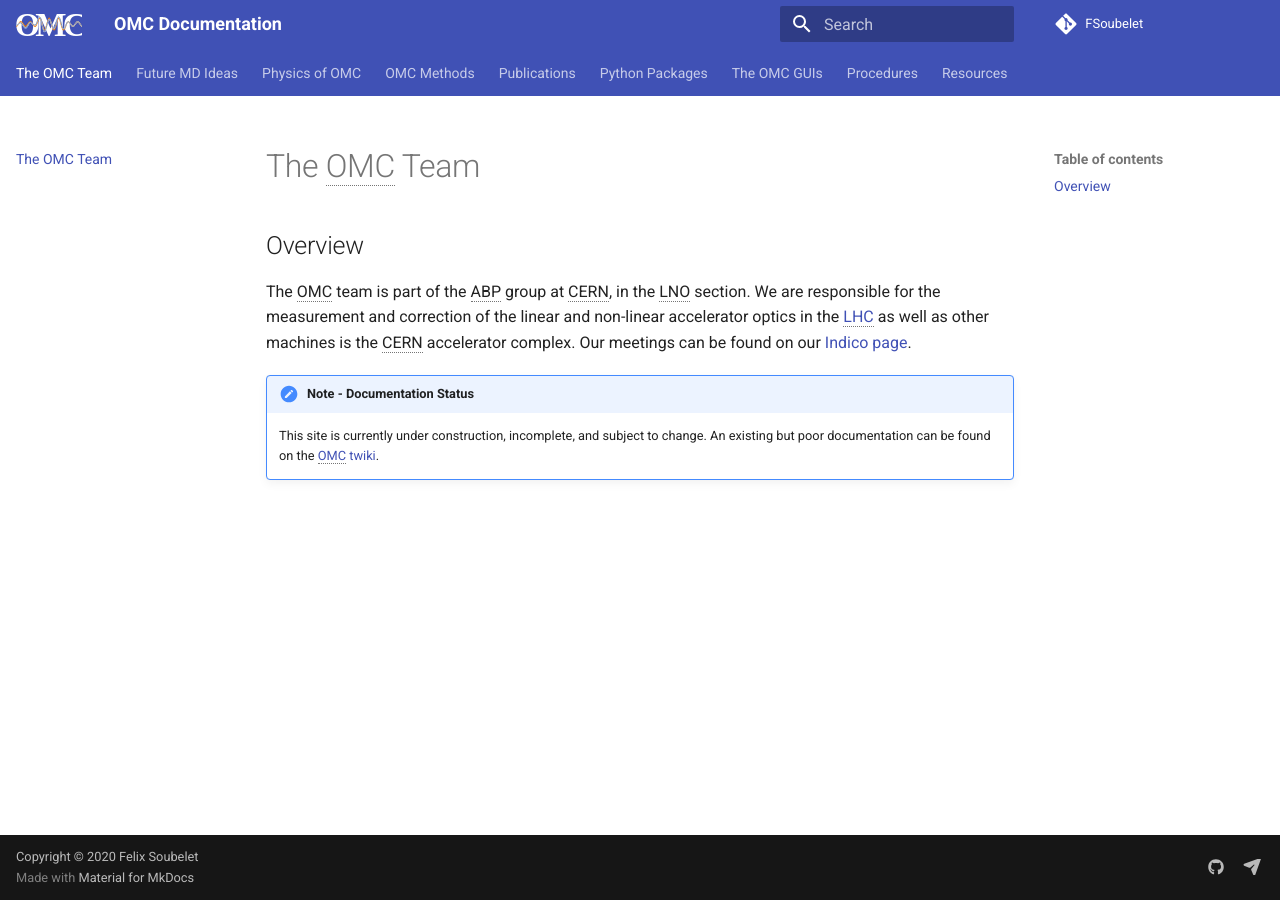
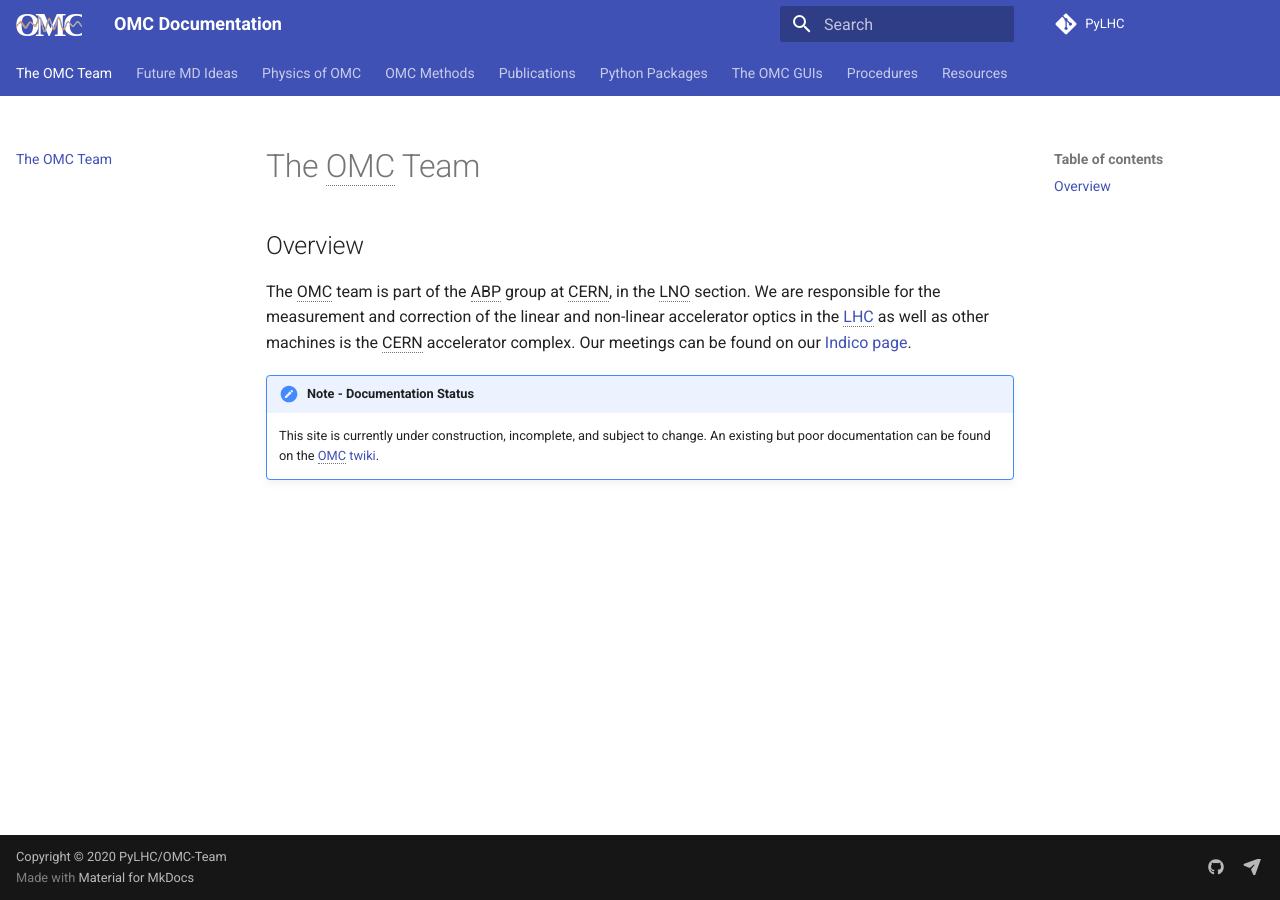
Before and after one commit to pylhc/pylhc.github.io, an MkDocs documentation site: the page built from docs/index.md, in a window 1280 px wide. Built offline with MkDocs 1.6.1 and Material for MkDocs 9.7.7, drawn with Linux system fonts in a browser that asks for light colours.

Commit message:
#15 change links and copyright

```diff
--- a/mkdocs.yml
+++ b/mkdocs.yml
@@ -6,20 +6,22 @@
 site_description: >-
   Documentation pages for the OMC Team at CERN. Content includes documentation
   on our activities, workflows and software as well as resources for members.
-site_author: Felix Soubelet
+site_author: PyLHC/OMC-Team
 #site_url: ''
 
 
 # Repository
-#repo_name: 'PyLHC'
-#repo_url: 'https://github.com/pylhc'
-repo_name: 'FSoubelet'
-repo_url: 'https://github.com/fsoubelet/'
-edit_uri: 'OMC_Draft_Site/edit/master/docs/'
+repo_name: 'PyLHC'
+repo_url: 'https://github.com/pylhc'
+#repo_name: 'FSoubelet'
+#repo_url: 'https://github.com/fsoubelet/'
+#edit_uri: 'OMC_Draft_Site/edit/master/docs/'
+edit_uri: 'pylhc.github.io/edit/master/docs/'
 
 
 # Copyright
-copyright: 'Copyright &copy; 2020 Felix Soubelet'
+#copyright: 'Copyright &copy; 2020 Felix Soubelet'
+copyright: 'Copyright &copy; 2020 PyLHC/OMC-Team'
 
 
 # Configuration
```
